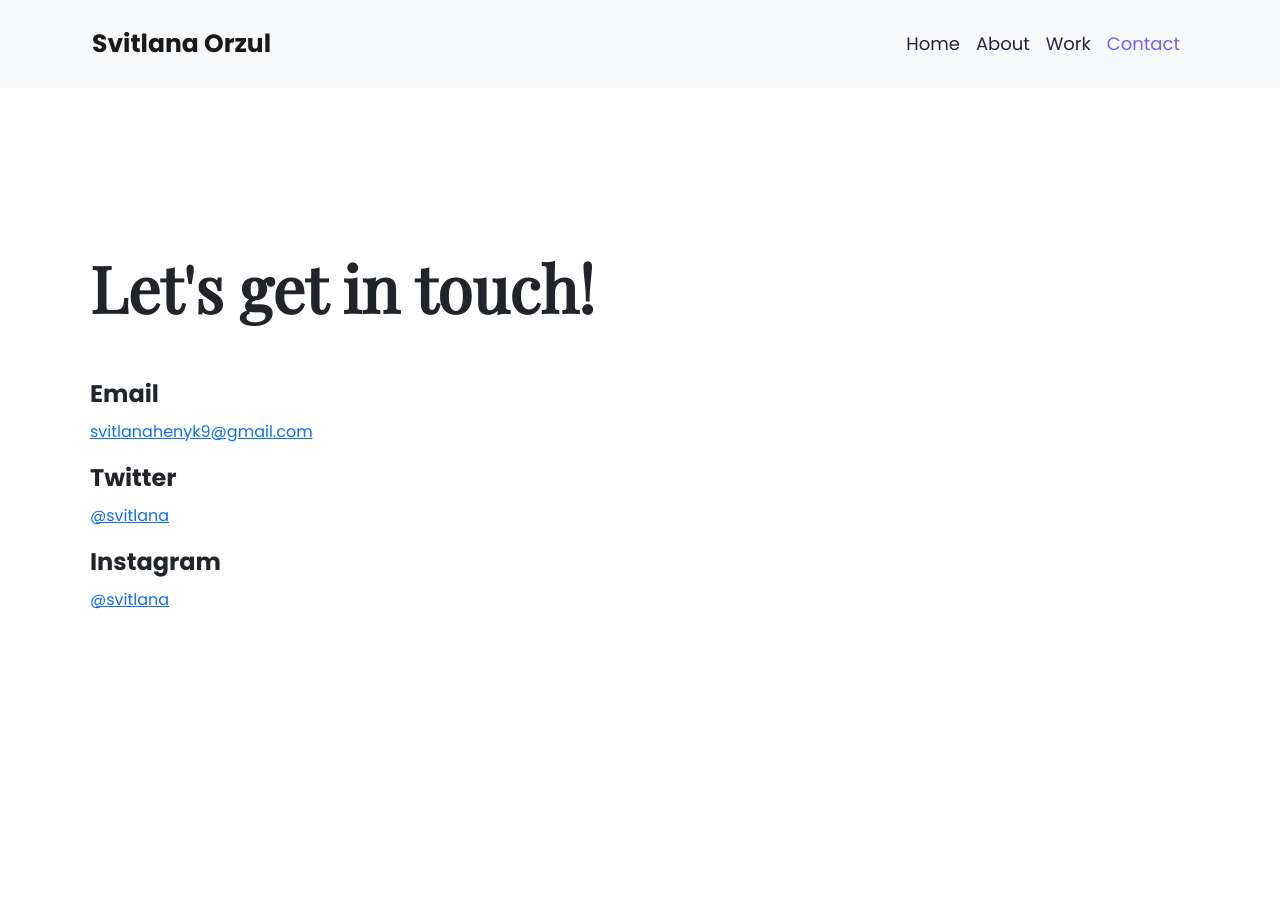
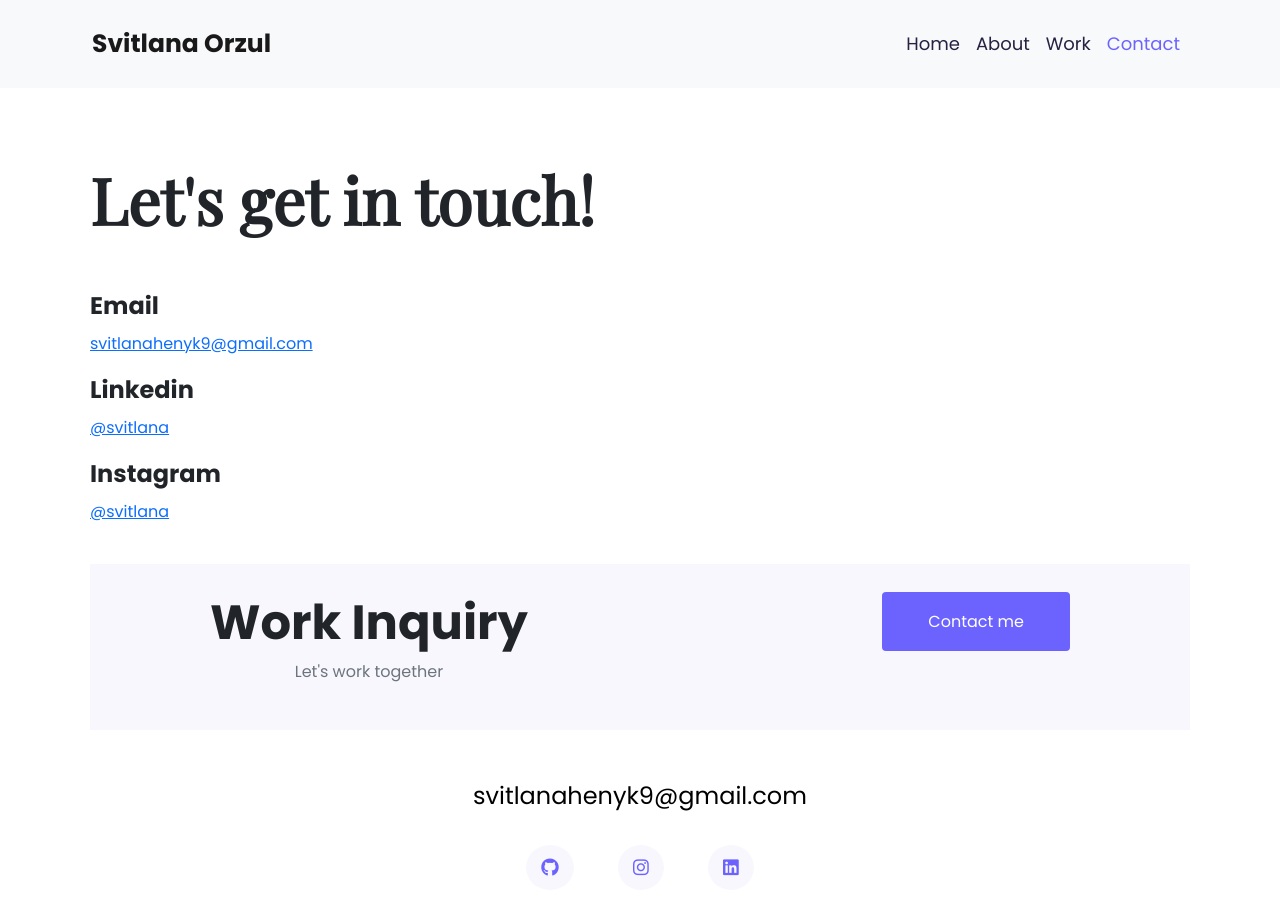
Before and after one commit to OleksandrOrz/Portfolio, a plain HTML site: page contact.html in a window 1280 px wide. Before the commit the page ends 800 px from the top, so only its background shows below. Drawn offline with nearby package versions, Linux system fonts and the light colour scheme.

Commit message:
added footer

```diff
--- a/contact.html
+++ b/contact.html
@@ -27,7 +27,7 @@
     <title>Document</title>
   </head>
   <body>
-    <nav class="navbar navbar-expand-lg bg-light">
+    <nav class="navbar fixed-top navbar-expand-lg bg-light">
       <div class="container-fluid">
         <a class="navbar-brand" href="/index.html">Svitlana Orzul</a>
         <button
@@ -68,15 +68,41 @@
         <p>
           <a href="mailto:svitlanahenyk9@gmail.com">svitlanahenyk9@gmail.com</a>
         </p>
-        <h3>Twitter</h3>
+        <h3>Linkedin</h3>
         <p>
-          <a href="https://twitter.com/?lang=uk">@svitlana</a>
+          <a href="https://Linkedin.com/?lang=uk">@svitlana</a>
         </p>
         <h3>Instagram</h3>
         <p>
           <a href="https://www.instagram.com">@svitlana</a>
         </p>
       </div>
+
+      <footer>
+        <div
+          class="workInquiry mb-5 d-flex justify-content-between d-none d-lg-flex"
+        >
+          <div>
+            <h4>Work Inquiry</h4>
+            <p class="text-muted">Let's work together</p>
+          </div>
+          <div class="mt-3">
+            <a href="/contact.html" class="contactMeB">Contact me</a>
+          </div>
+        </div>
+        <a class="fEmail" href="mailto:svitlanahenyk9@gmail.com"
+          >svitlanahenyk9@gmail.com</a
+        >
+        <div class="contactLinks">
+          <a href="https://github.com/"><i class="fa-brands fa-github"></i></a>
+          <a href="https://www.instagram.com"
+            ><i class="fa-brands fa-instagram"></i
+          ></a>
+          <a href="https://Linkedin.com/?lang=uk"
+            ><i class="fa-brands fa-linkedin"></i
+          ></a>
+        </div>
+      </footer>
     </div>
   </body>
 </html>
--- a/src/style.css
+++ b/src/style.css
@@ -42,7 +42,8 @@ h1 {
 .hero div {
   margin-top: 67px;
 }
-.hero div a {
+.hero div a,
+footer .contactMeB {
   padding: 18px 46px;
   border-radius: 4px;
   background-color: #6c63ff;
@@ -149,7 +150,46 @@ a:hover {
 .navbar-nav .show > .nav-link {
   color: #6c63ff;
 }
+footer {
+  text-align: center;
+  margin: 40px auto;
+  max-width: 1280px;
+}
+.fEmail {
+  color: black;
+  text-decoration: none;
+  font-size: 24px;
+  transition: all 150ms ease-in-out;
+}
+.fEmail:hover {
+  color: #6c63ff;
+}
+.contactLinks {
+  margin: 40px;
+}
+.contactLinks a {
+  color: #6c63ff;
+  font-size: 18px;
+  padding: 10px 15px;
+  background-color: var(--backgroundColor);
+  margin: 20px;
+  border-radius: 50%;
+  transition: all 150ms ease-in-out;
+}
+.contactLinks a:hover {
+  color: white;
+  background-color: #6c63ff;
+}
 
+h4 {
+  font-size: 48px;
+  font-weight: 600;
+}
+.workInquiry {
+  background-color: var(--backgroundColor);
+  padding: 30px 120px;
+  border: 10px;
+}
 @media (max-width: 900px) {
   .descriptionOfProject {
     padding: 0;
@@ -178,4 +218,8 @@ a:hover {
   .col-lg-6 {
     text-align: center;
   }
+
+  .navbar {
+    padding: 20px;
+  }
 }
```
Also changed, not shown: about.html (+26 -1 lines), index.html (+28 -3 lines), work.html (+26 -1 lines).
